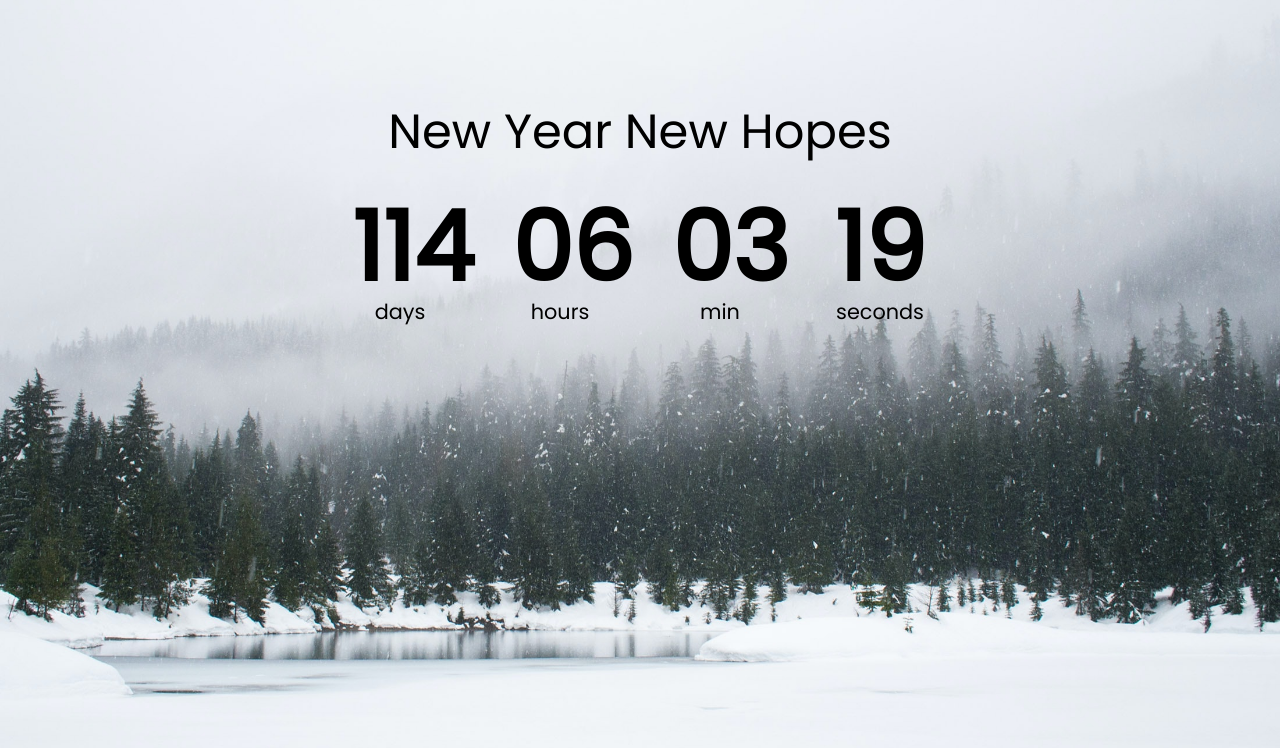
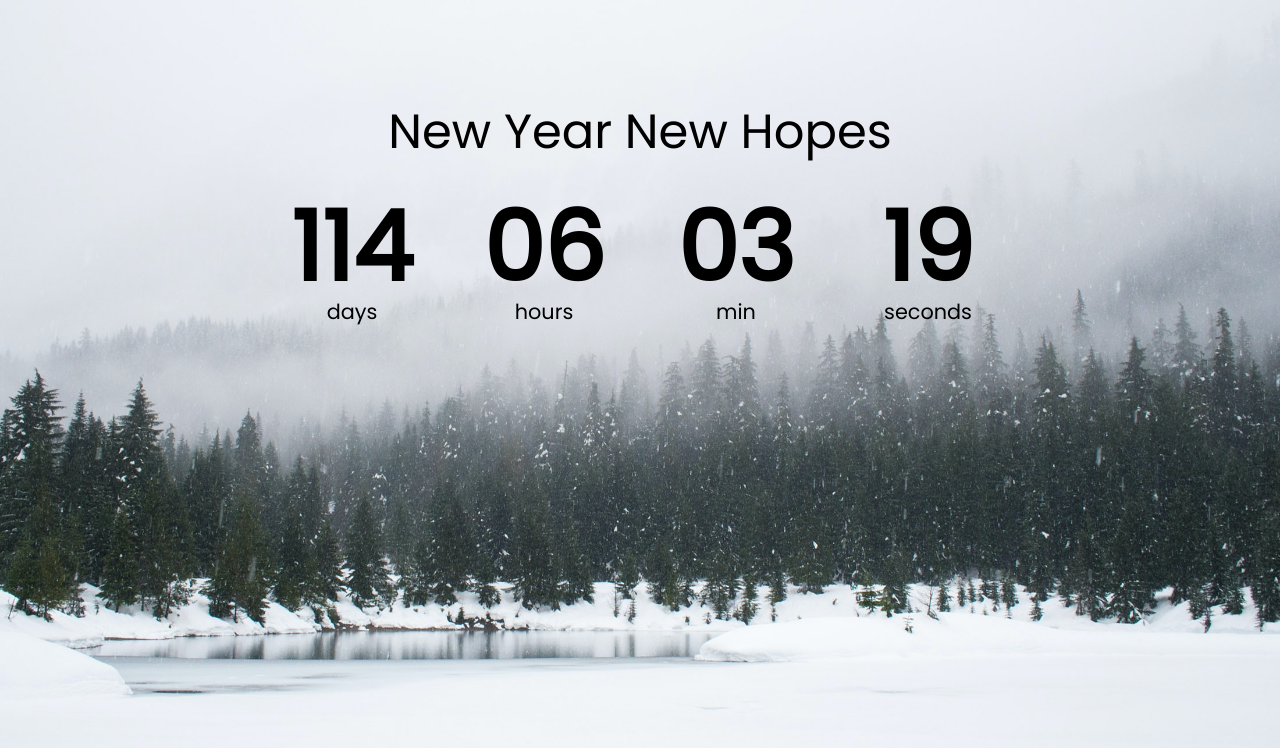
Before and after one commit to mikeowski/basic-javascript-projects, a plain HTML site: page CountdownTimer/index.html in a window 1280 px wide. Drawn offline with Linux system fonts and the light colour scheme.

Commit message:
fix timer position

```diff
--- a/CountdownTimer/style.css
+++ b/CountdownTimer/style.css
@@ -25,6 +25,7 @@ h1{
     display: flex;
     width: 100%;
     justify-content: center;
+    flex-wrap: wrap;
 }
 .big-text{
     font-weight: bold;
@@ -34,7 +35,7 @@ h1{
 }
 .countdown-el{
     text-align: center;
-    width: 10rem;
+    width: 12rem;
 
 
 }
```
